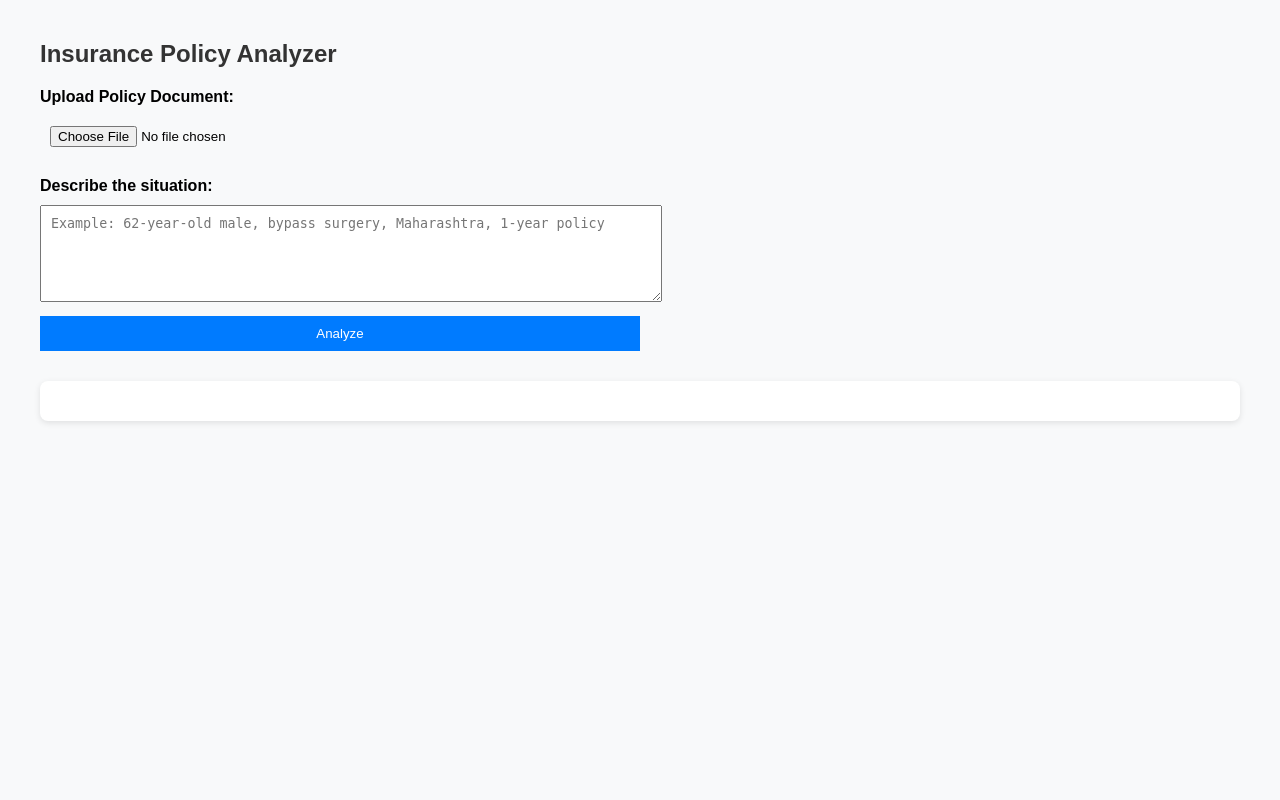
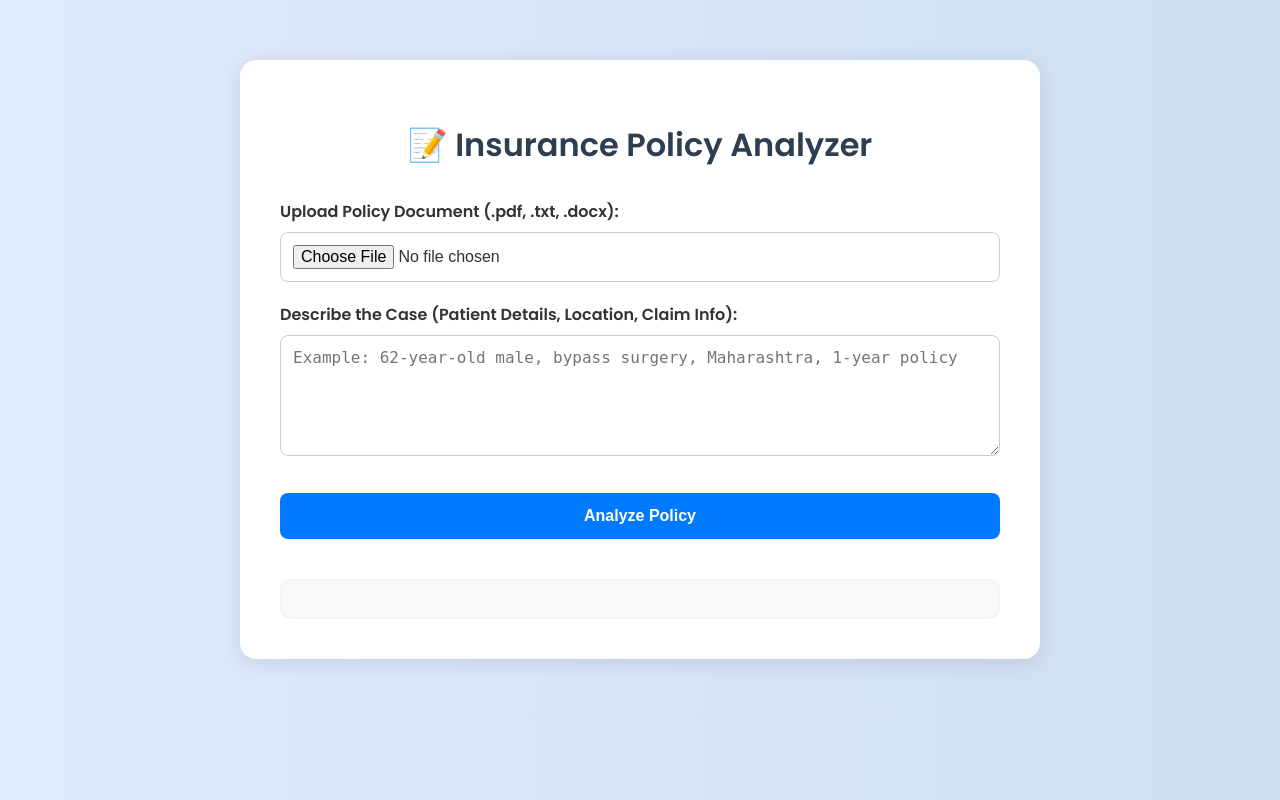
Before and after one commit to Krishongit486/john-, a Python web app: template templates/index.html in a window 1280 px wide. Run offline with Jinja, Linux system fonts and the light colour scheme; the template is opened without the code that fills it, so the values that code supplies are empty.

Commit message:
Update index.html

```diff
--- a/templates/index.html
+++ b/templates/index.html
@@ -4,72 +4,129 @@
   <meta charset="UTF-8">
   <title>Insurance Policy Analyzer</title>
   <meta name="viewport" content="width=device-width, initial-scale=1">
+
+  <!-- Google Fonts -->
+  <link href="https://fonts.googleapis.com/css2?family=Poppins:wght@400;600&display=swap" rel="stylesheet">
+
   <style>
+    * {
+      box-sizing: border-box;
+    }
+
     body {
-      font-family: Arial, sans-serif;
-      margin: 40px;
-      background: #f8f9fa;
-    }
-    h2 {
+      font-family: 'Poppins', sans-serif;
+      margin: 0;
+      padding: 0;
+      background: linear-gradient(to right, #e0eafc, #cfdef3);
       color: #333;
     }
+
+    .container {
+      max-width: 800px;
+      margin: 60px auto;
+      padding: 40px;
+      background: white;
+      border-radius: 16px;
+      box-shadow: 0 4px 20px rgba(0, 0, 0, 0.1);
+    }
+
+    h1 {
+      text-align: center;
+      font-size: 2rem;
+      margin-bottom: 30px;
+      color: #2c3e50;
+    }
+
     label {
+      font-weight: 600;
       display: block;
       margin-top: 20px;
-      font-weight: bold;
     }
-    input, textarea, button {
-      margin-top: 10px;
-      padding: 10px;
+
+    input[type="file"],
+    textarea {
       width: 100%;
-      max-width: 600px;
+      padding: 12px;
+      margin-top: 8px;
+      border-radius: 8px;
+      border: 1px solid #ccc;
+      font-size: 1rem;
+      resize: vertical;
     }
+
     button {
-      background-color: #007bff;
+      margin-top: 30px;
+      padding: 14px 20px;
+      width: 100%;
+      background: #007bff;
       color: white;
       border: none;
+      font-size: 1rem;
+      font-weight: bold;
+      border-radius: 8px;
       cursor: pointer;
+      transition: background 0.3s ease;
     }
+
     button:hover {
-      background-color: #0056b3;
+      background: #0056b3;
     }
+
     #response {
-      margin-top: 30px;
-      background: #fff;
+      margin-top: 40px;
       padding: 20px;
-      border-radius: 8px;
-      box-shadow: 0px 2px 6px rgba(0,0,0,0.1);
+      background: #f9f9f9;
+      border-radius: 10px;
+      box-shadow: inset 0 0 5px rgba(0,0,0,0.05);
     }
+
+    .section-title {
+      margin-bottom: 10px;
+      font-size: 1.2rem;
+      font-weight: 600;
+    }
+
     .loading {
-      color: #888;
       font-style: italic;
+      color: #555;
+    }
+
+    @media (max-width: 600px) {
+      .container {
+        margin: 20px;
+        padding: 20px;
+      }
+
+      h1 {
+        font-size: 1.5rem;
+      }
     }
   </style>
 </head>
 <body>
 
-  <h2>Insurance Policy Analyzer</h2>
+  <div class="container">
+    <h1>📝 Insurance Policy Analyzer</h1>
 
-  <form id="analyze-form" enctype="multipart/form-data">
-    <label for="file">Upload Policy Document:</label>
-    <input type="file" id="file" name="file" required accept=".pdf,.txt,.docx">
+    <form id="analyze-form" enctype="multipart/form-data">
+      <label for="file">Upload Policy Document (.pdf, .txt, .docx):</label>
+      <input type="file" id="file" name="file" required>
 
-    <label for="user_input">Describe the situation:</label>
-    <textarea id="user_input" name="user_input" rows="5" placeholder="Example: 62-year-old male, bypass surgery, Maharashtra, 1-year policy" required></textarea>
+      <label for="user_input">Describe the Case (Patient Details, Location, Claim Info):</label>
+      <textarea id="user_input" name="user_input" rows="5" placeholder="Example: 62-year-old male, bypass surgery, Maharashtra, 1-year policy" required></textarea>
 
-    <button type="submit">Analyze</button>
-  </form>
+      <button type="submit">Analyze Policy</button>
+    </form>
 
-  <div id="response"></div>
+    <div id="response"></div>
+  </div>
 
   <script>
     document.getElementById("analyze-form").addEventListener("submit", async function (e) {
       e.preventDefault();
-      const form = document.getElementById("analyze-form");
-      const formData = new FormData(form);
+      const formData = new FormData(e.target);
       const responseDiv = document.getElementById("response");
-
-      responseDiv.innerHTML = '<p class="loading">Analyzing policy, please wait...</p>';
+      responseDiv.innerHTML = '<p class="loading">⏳ Analyzing policy document, please wait...</p>';
 
       try {
         const res = await fetch("/analyze", {
@@ -80,17 +137,18 @@
         const data = await res.json();
 
         if (data.error) {
-          responseDiv.innerHTML = `<p style="color:red;">Error: ${data.error}</p>`;
+          responseDiv.innerHTML = `<p style="color:red;">⚠️ Error: ${data.error}</p>`;
         } else {
           responseDiv.innerHTML = `
-            <h3>Decision: ${data.decision.toUpperCase()}</h3>
-            <p><strong>Amount:</strong> ${data.amount || 'Not specified'}</p>
-            <p><strong>Justification:</strong> ${data.justification}</p>
+            <div>
+              <p class="section-title">✅ <strong>Decision:</strong> ${data.decision.toUpperCase()}</p>
+              <p><strong>Amount:</strong> ${data.amount || 'Not specified'}</p>
+              <p><strong>Justification:</strong><br>${data.justification}</p>
+            </div>
           `;
         }
-
       } catch (err) {
-        responseDiv.innerHTML = `<p style="color:red;">Request failed: ${err.message}</p>`;
+        responseDiv.innerHTML = `<p style="color:red;">❌ Request failed: ${err.message}</p>`;
       }
     });
   </script>
```
